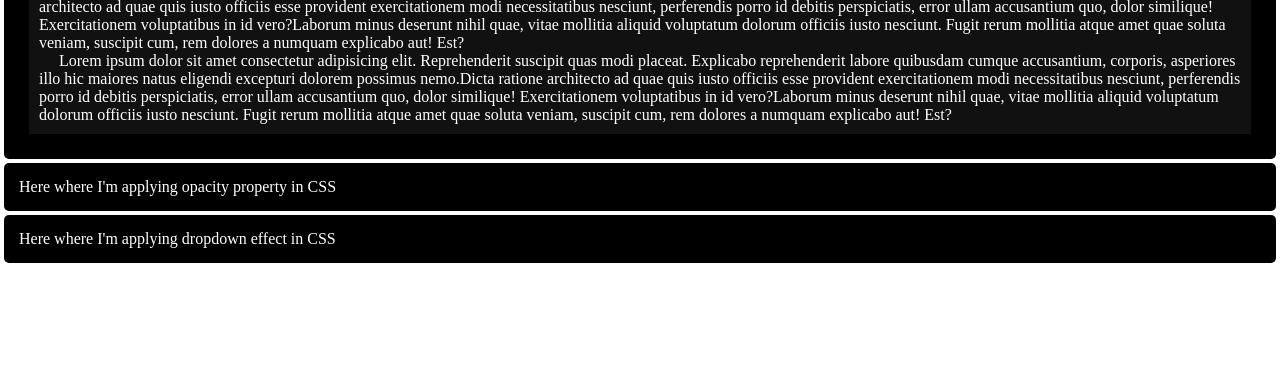
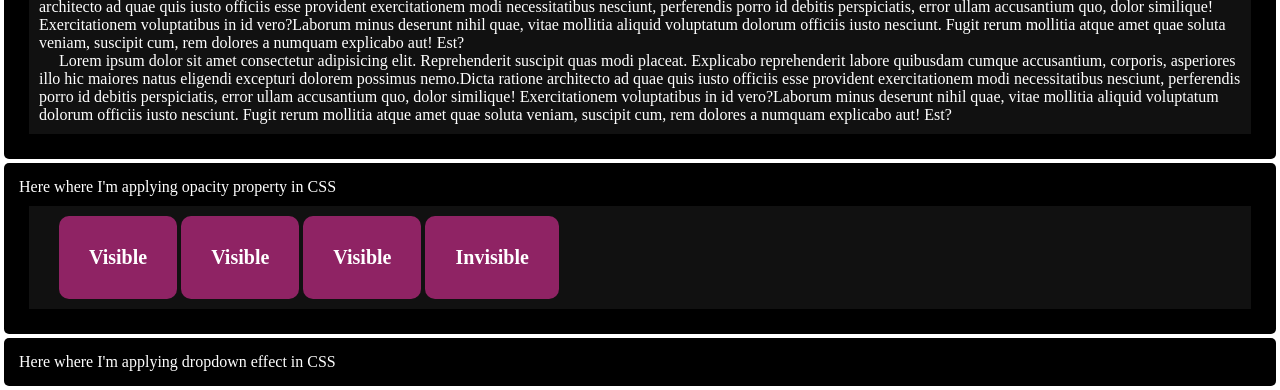
Before and after one commit to Nicolas-Makiniks/CSS-Course, a plain HTML site: page property.html in a window 1280 px wide. Shown: the part 2491-2881 px from the top of the page. Before the commit the page ends 2758 px from the top, so only its background shows below. Drawn offline with Linux system fonts and the light colour scheme; a web font is replaced by a local one.

Commit message:
Refactor: Adding content in property.html about opacity

```diff
--- a/CSS/properties.css
+++ b/CSS/property.css
@@ -258,3 +258,30 @@ a.block:hover {
 .contentRight {
     clear: left;
 }
+
+.opacityBox {
+    text-indent: 0;
+    display: inline-block;
+    background-color: #8f2364;
+    padding: 30px;
+    text-align: center;
+    font-size: 20px;
+    font-weight: bold;
+    border-radius: 10px;
+}
+
+.visible1:hover {
+    opacity: 0.7;
+}
+
+.visible2:hover {
+    opacity: 0.4;
+}
+
+.invisible:hover {
+    opacity: 0;
+}
+
+.visible3:hover {
+    opacity: 0.1;
+}
--- a/properties.html
+++ b/property.html
@@ -5,7 +5,7 @@
     <meta name="viewport" content="width=device-width, initial-scale=1.0">
     <title>Color</title>
     <link rel="stylesheet" href="CSS/comom.css">
-    <link rel="stylesheet" href="CSS/properties.css">
+    <link rel="stylesheet" href="CSS/property.css">
 </head>
 <body>
     <header>
@@ -128,6 +128,12 @@
     </article>
     <article id="opacityProperty">
         <p>Here where I'm applying opacity property in CSS</p>
+        <div class="containerBox">
+            <div class="opacityBox visible1"><p>Visible</p></div>
+            <div class="opacityBox visible2"><p>Visible</p></div>
+            <div class="opacityBox visible3"><p>Visible</p></div>
+            <div class="opacityBox invisible"><p>Invisible</p></div>
+        </div>
     </article>
     <article id="dropdownProperty">
         <p>Here where I'm applying dropdown effect in CSS</p>
```
Also changed, not shown: index.html (+1 -1 lines).
